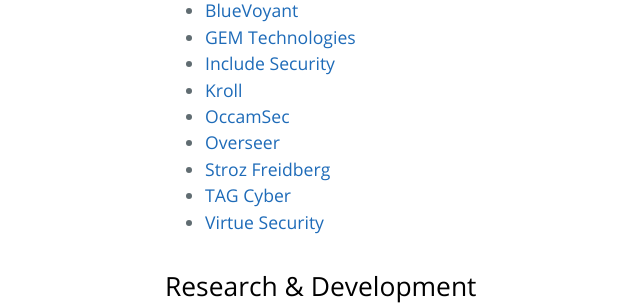
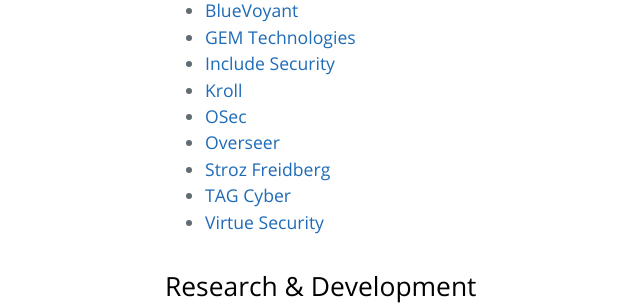
Before and after one commit to trailofbits/nyc-infosec, a Jekyll site: the page built from companies.md, in a window 1280 px wide and 900 px high, scrolled down 316 px. Shown: the part 156-461 px from the top of the window, without its empty margins (59-699 px from the left). Built offline with Jekyll 4.4.1, drawn with Linux system fonts in a browser that asks for light colours; our own code applies the rules of GitHub Pages for plain Markdown files.

Commit message:
Update companies.md
Fix broken link

```diff
--- a/companies.md
+++ b/companies.md
@@ -13,7 +13,7 @@
 * [GEM Technologies](https://gemtechnologies.net/)
 * [Include Security](https://www.includesecurity.com/)
 * [Kroll](http://www.kroll.com/en-us)
-* [OccamSec](http://www.occamsec.com)
+* [OSec](http://www.osec.com)
 * [Overseer](https://www.ovrsr.com/)
 * [Stroz Freidberg](https://www.strozfriedberg.com/)
 * [TAG Cyber](https://www.tag-cyber.com/)
```
